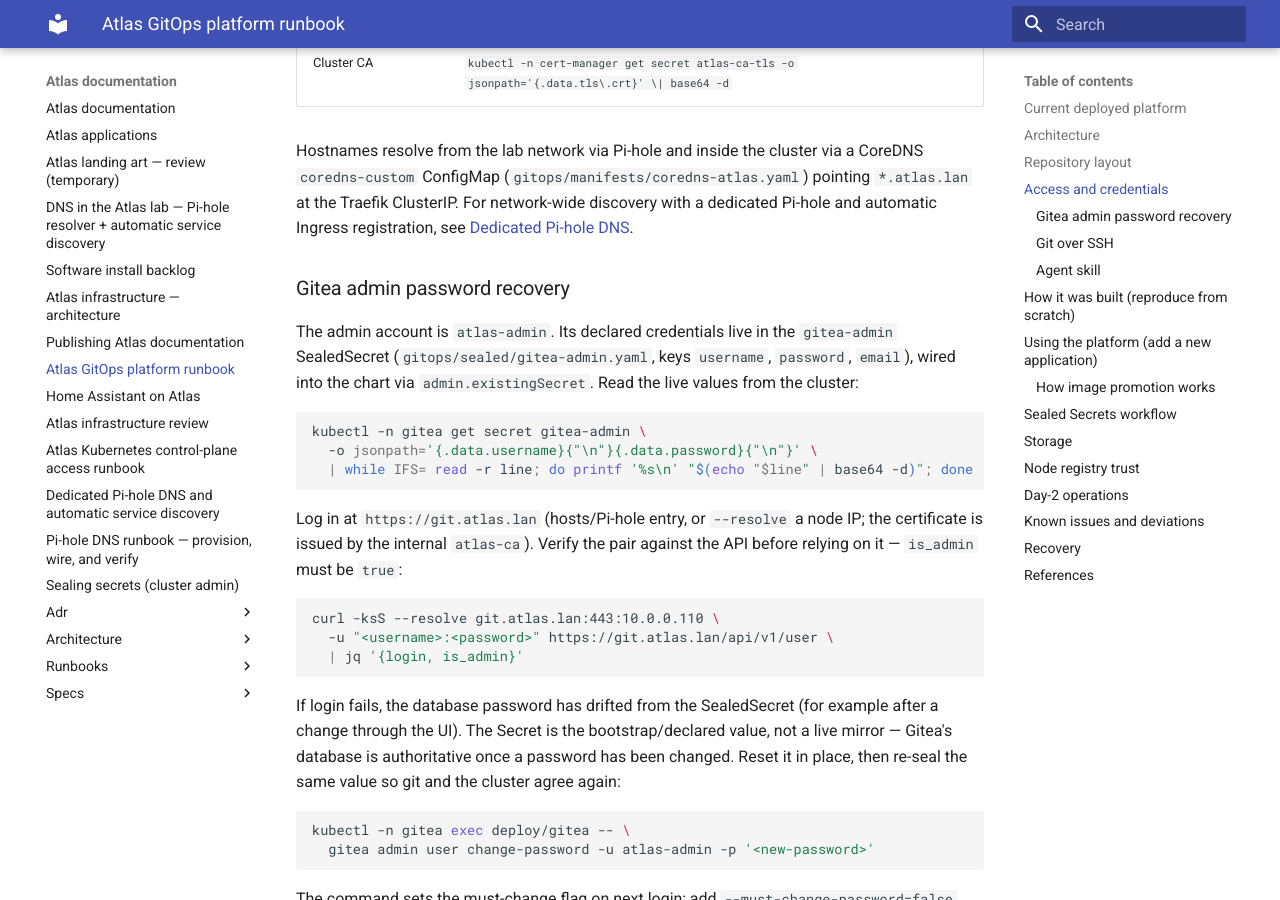
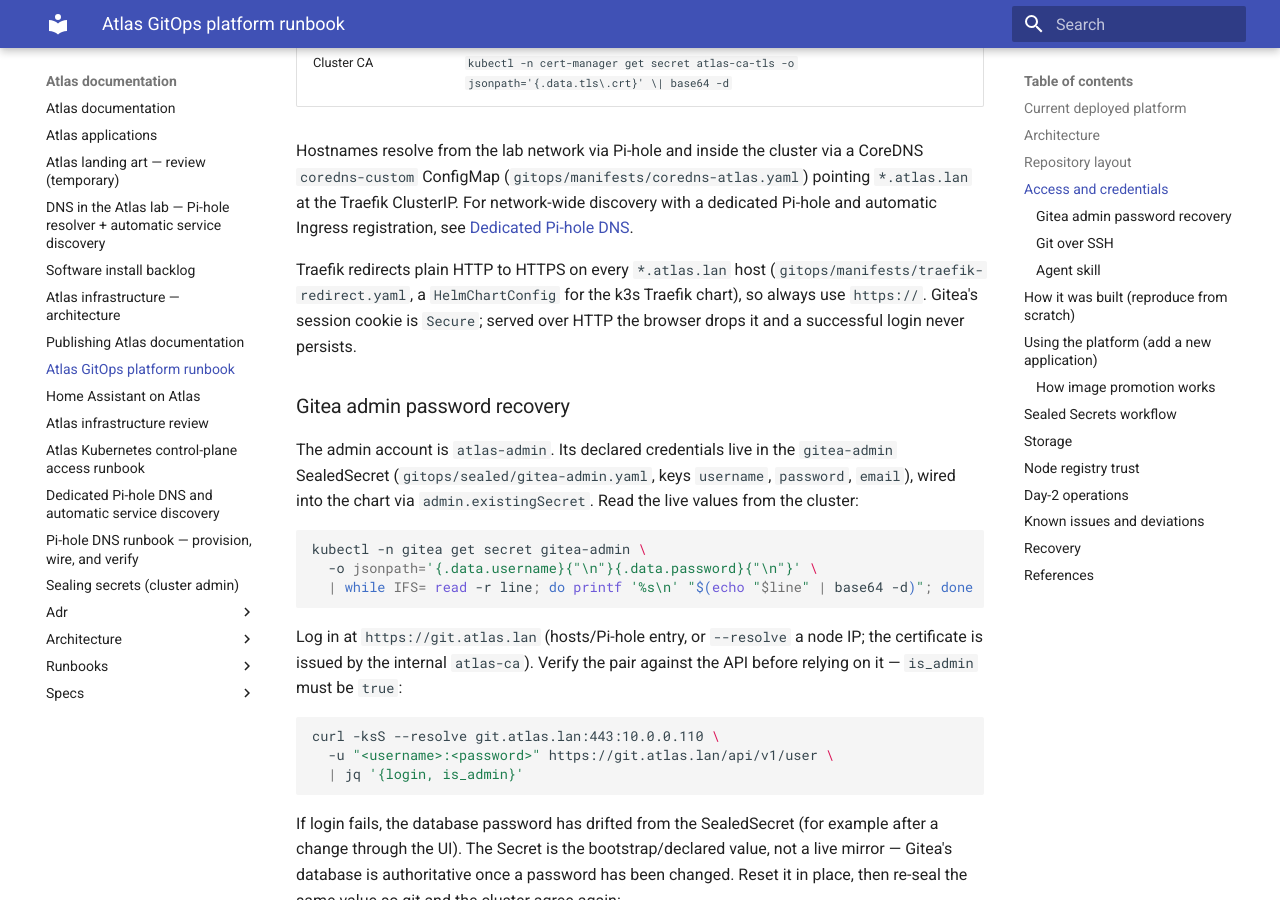
Before and after one commit to 211lab/atlas, an MkDocs documentation site: the page built from docs/gitops-platform.md, in a window 1280 px wide and 900 px high, scrolled down 2645 px. Built offline with MkDocs 1.6.1 and Material for MkDocs 9.7.7, drawn with Linux system fonts in a browser that asks for light colours.

Commit message:
fix(traefik): redirect plain HTTP to HTTPS platform-wide

```diff
--- a/docs/gitops-platform.md
+++ b/docs/gitops-platform.md
@@ -99,6 +99,11 @@
 pointing `*.atlas.lan` at the Traefik ClusterIP. For network-wide discovery with
 a dedicated Pi-hole and automatic Ingress registration, see
 [Dedicated Pi-hole DNS](pihole-dns.md).
+
+Traefik redirects plain HTTP to HTTPS on every `*.atlas.lan` host
+(`gitops/manifests/traefik-redirect.yaml`, a `HelmChartConfig` for the k3s
+Traefik chart), so always use `https://`. Gitea's session cookie is `Secure`;
+served over HTTP the browser drops it and a successful login never persists.
 
 ### Gitea admin password recovery
 
```
Also changed, not shown: 1 other file.
